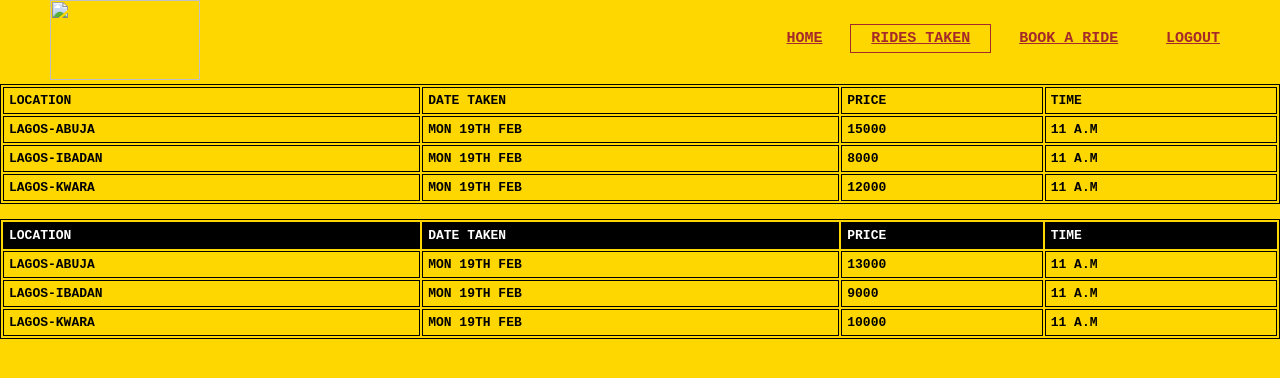
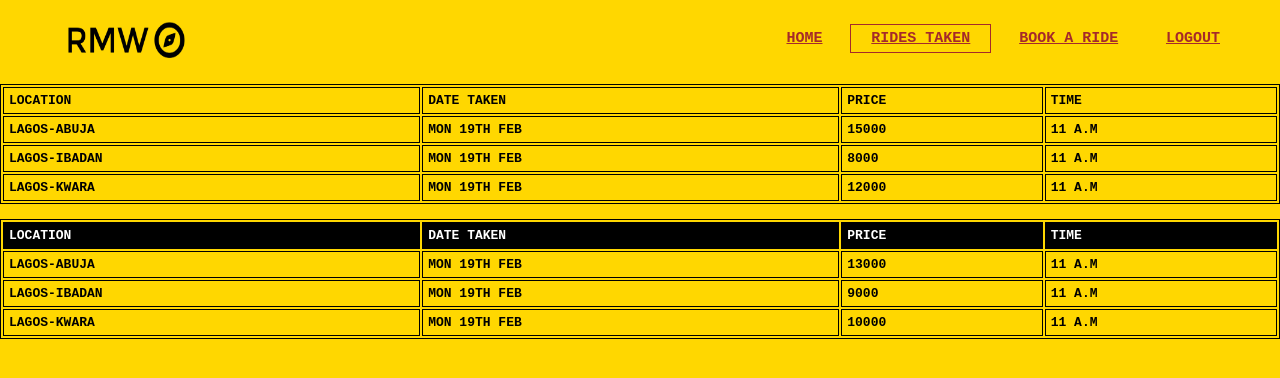
Before and after one commit to Thermiee/Ride-my-way, a plain HTML site: page pages/rider.html in a window 1280 px wide. Drawn offline with Linux system fonts and the light colour scheme.

Commit message:
modified logo on rider page

```diff
--- a/pages/rider.html
+++ b/pages/rider.html
@@ -10,7 +10,7 @@
 		<div>
 			<div class = "top">
 				<div class = "logo">
-					<img src="images/rmw.png">
+					<img src="../images/rmw.png">
 
 
 	<ul class="nav">
```
